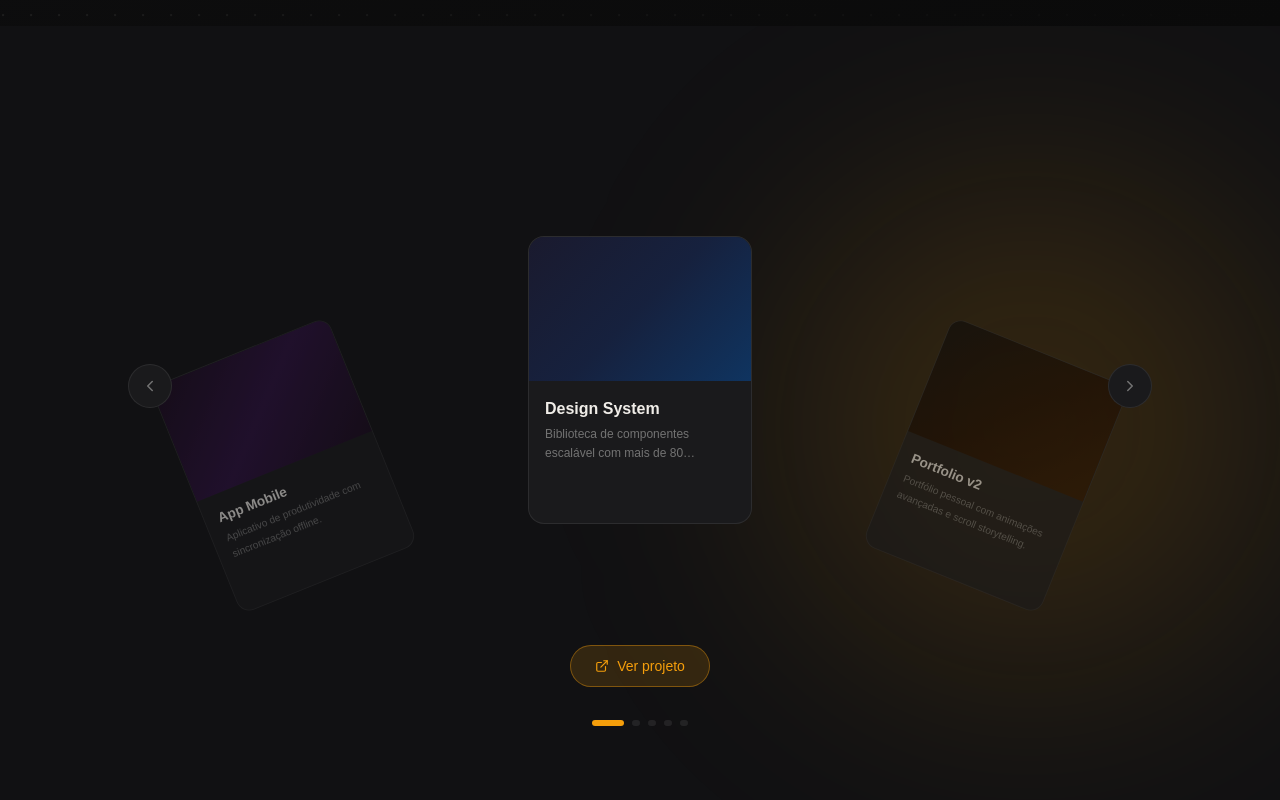
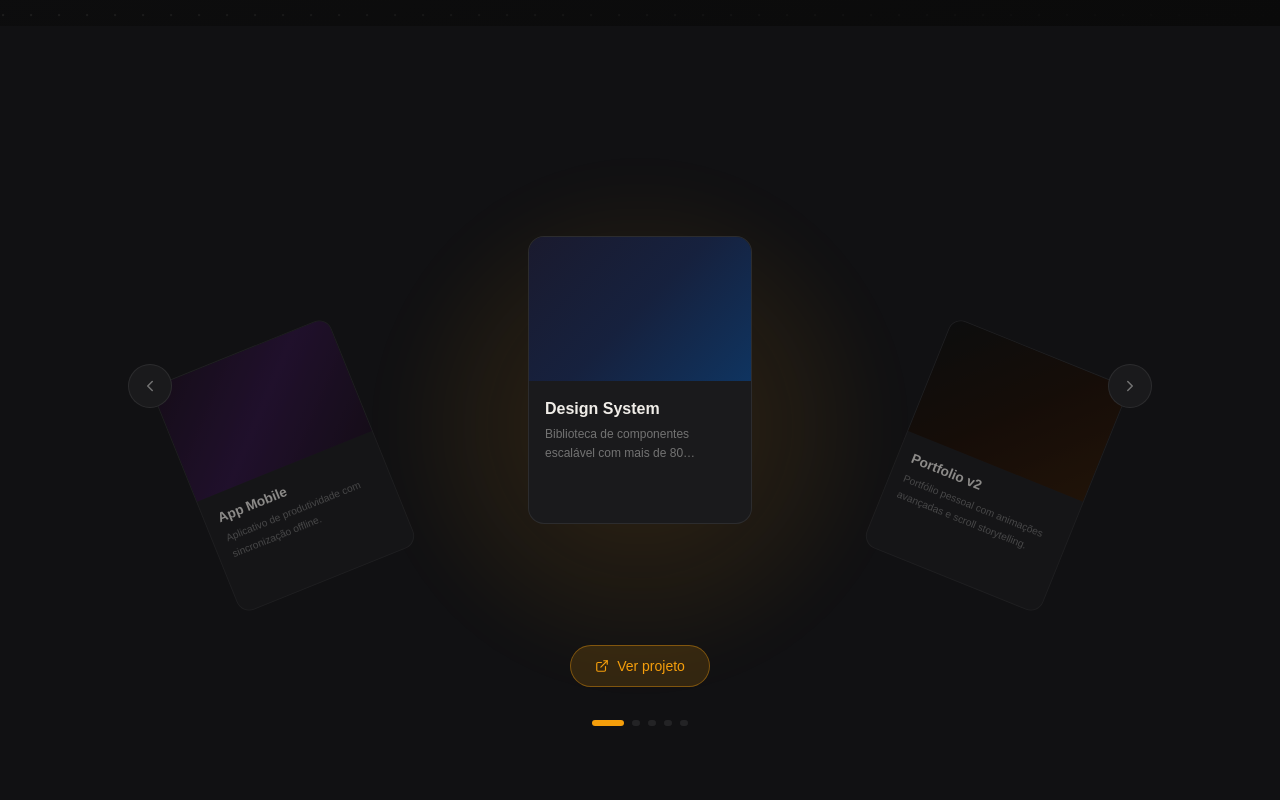
Before and after one commit to JoaoMaganin/jomag.com, a React (Vite) app: page / in a window 1280 px wide. Shown: the part 3100-3900 px from the top of the page. Built offline with nearby package versions, Linux system fonts and the light colour scheme; a web font is replaced by a local one.

Commit message:
refactor(Projects): projects ui updated

```diff
--- a/src/components/sections/Projects.tsx
+++ b/src/components/sections/Projects.tsx
@@ -42,9 +42,36 @@ function ProjectLinkButton({ href }: { href: string }) {
   );
 }
 
+// Título animado do projeto ativo
+function ProjectTitle({ title }: { title: string }) {
+  const ref = useRef<HTMLHeadingElement>(null);
+
+  useGSAP(() => {
+    gsap.fromTo(
+      ref.current,
+      { opacity: 0, y: 12, filter: "blur(6px)" },
+      { opacity: 1, y: 0, filter: "blur(0px)", duration: 0.5, ease: "power3.out" }
+    );
+  });
+
+  return (
+    <h3
+      ref={ref}
+      className="text-xl font-bold tracking-tight"
+      style={{
+        color: "var(--text-primary)",
+        opacity: 0,
+      }}
+    >
+      {title}
+    </h3>
+  );
+}
+
 export default function Projects() {
   const sectionRef = useRef<HTMLElement>(null);
   const carouselRef = useRef<HTMLDivElement>(null);
+  const spotlightRef = useRef<HTMLDivElement>(null);
   const [active, setActive] = useState(0);
   const [selected, setSelected] = useState<ProjectItem | null>(null);
   const isAnimating = useRef(false);
@@ -67,39 +94,34 @@ export default function Projects() {
     { scope: sectionRef }
   );
 
-  // Setas do teclado — ativo apenas quando a seção está visível
-  useEffect(() => {
-    const onKey = (e: KeyboardEvent) => {
-      if (!sectionRef.current) return;
-      const rect = sectionRef.current.getBoundingClientRect();
-      const isVisible = rect.top >= -rect.height / 2 && rect.top <= rect.height / 2;
-      if (!isVisible) return;
-      if (e.key === "ArrowRight") navigate(1);
-      if (e.key === "ArrowLeft") navigate(-1);
-    };
-    window.addEventListener("keydown", onKey);
-    return () => window.removeEventListener("keydown", onKey);
-  }, [active]);
-
-  // Leque: central em pé, laterais inclinados e mais baixos
   const getCardProps = (index: number, currentActive: number) => {
     let diff = index - currentActive;
     if (diff > total / 2) diff -= total;
     if (diff < -total / 2) diff += total;
 
-    if (diff === 0) {
-      return { x: 0, y: 0, scale: 1, rotateZ: 0, opacity: 1, zIndex: 10 };
-    }
-    if (diff === 1 || diff === -(total - 1)) {
-      // Direita: inclinado no sentido horário, desce
-      return { x: 310, y: 55, scale: 0.85, rotateZ: 22, opacity: 0.55, zIndex: 5 };
-    }
-    if (diff === -1 || diff === (total - 1)) {
-      // Esquerda: inclinado no sentido anti-horário, desce
-      return { x: -310, y: 55, scale: 0.85, rotateZ: -22, opacity: 0.55, zIndex: 5 };
-    }
-    // Fora de vista
+    if (diff === 0) return { x: 0, y: 0, scale: 1, rotateZ: 0, opacity: 1, zIndex: 10 };
+    if (diff === 1 || diff === -(total - 1)) return { x: 310, y: 55, scale: 0.85, rotateZ: 22, opacity: 0.55, zIndex: 5 };
+    if (diff === -1 || diff === (total - 1)) return { x: -310, y: 55, scale: 0.85, rotateZ: -22, opacity: 0.55, zIndex: 5 };
     return { x: diff > 0 ? 680 : -680, y: 100, scale: 0.65, rotateZ: diff > 0 ? 45 : -45, opacity: 0, zIndex: 1 };
+  };
+
+  // Anima spotlight para apagar e acender no centro
+  const animateSpotlight = (dir: 1 | -1) => {
+    const tl = gsap.timeline();
+    // Apaga
+    tl.to(spotlightRef.current, {
+      opacity: 0,
+      scale: 0.6,
+      duration: 0.25,
+      ease: "power2.in",
+    })
+    // Reacende no centro
+    .to(spotlightRef.current, {
+      opacity: 1,
+      scale: 1,
+      duration: 0.5,
+      ease: "power3.out",
+    });
   };
 
   const applyCardProps = (cards: NodeListOf<HTMLElement>, targetActive: number, animate: boolean) => {
@@ -124,6 +146,7 @@ export default function Projects() {
     const cards = carouselRef.current?.querySelectorAll<HTMLElement>(".proj-card");
     if (!cards) return;
     applyCardProps(cards, next, true);
+    animateSpotlight(dir);
     setActive(next);
   };
 
@@ -136,6 +159,20 @@ export default function Projects() {
     { scope: sectionRef, dependencies: [] }
   );
 
+  // Setas do teclado
+  useEffect(() => {
+    const onKey = (e: KeyboardEvent) => {
+      if (!sectionRef.current) return;
+      const rect = sectionRef.current.getBoundingClientRect();
+      const isVisible = rect.top >= -rect.height / 2 && rect.top <= rect.height / 2;
+      if (!isVisible) return;
+      if (e.key === "ArrowRight") navigate(1);
+      if (e.key === "ArrowLeft") navigate(-1);
+    };
+    window.addEventListener("keydown", onKey);
+    return () => window.removeEventListener("keydown", onKey);
+  }, [active]);
+
   return (
     <>
       <section
@@ -144,10 +181,21 @@ export default function Projects() {
         className="section relative flex flex-col items-center justify-center overflow-hidden transition-colors duration-300"
         style={{ backgroundColor: "var(--bg-secondary)" }}
       >
-        {/* Brilho */}
+        {/* ── Spotlight: holofote de frente — glow radial centralizado ── */}
         <div
-          className="pointer-events-none absolute right-0 top-1/2 h-[500px] w-[500px] -translate-y-1/2 rounded-full blur-[120px]"
-          style={{ backgroundColor: "var(--accent-glow)" }}
+          ref={spotlightRef}
+          className="pointer-events-none absolute z-0"
+          style={{
+            top: "50%",
+            left: "50%",
+            transform: "translate(-50%, -50%)",
+            width: "520px",
+            height: "520px",
+            borderRadius: "50%",
+            background: "radial-gradient(circle, var(--accent-glow) 0%, transparent 70%)",
+            filter: "blur(20px)",
+            opacity: 1,
+          }}
         />
 
         <div className="relative z-10 flex w-full flex-col items-center gap-8 px-6">
@@ -164,21 +212,15 @@ export default function Projects() {
 
           {/* Carrossel */}
           <div className="relative flex w-full max-w-5xl items-start justify-center">
-
-            {/* Botão anterior */}
             <button
               onClick={() => navigate(-1)}
               className="absolute left-0 top-1/3 z-20 flex h-11 w-11 items-center justify-center rounded-full border transition-all duration-200 hover:scale-110"
-              style={{ borderColor: "var(--border)", backgroundColor: "var(--bg-card)", color: "var(--text-muted)", cursor: "pointer" }}
+              style={{ borderColor: "var(--border)", backgroundColor: "var(--bg-card)", color: "var(--text-muted)" }}
             >
               <ChevronLeft size={18} />
             </button>
 
-            {/* Stage */}
-            <div
-              ref={carouselRef}
-              className="relative h-96 w-full"
-            >
+            <div ref={carouselRef} className="relative h-96 w-full">
               {t.items.map((item, i) => (
                 <div
                   key={i}
@@ -191,10 +233,7 @@ export default function Projects() {
                   }}
                   onClick={() => active === i && setSelected(item)}
                 >
-                  {/* Imagem */}
                   <div className="h-36 w-full" style={{ background: item.image }} />
-
-                  {/* Info */}
                   <div className="p-4">
                     <h3 className="mb-1 text-base font-semibold" style={{ color: "var(--text-primary)" }}>
                       {item.title}
@@ -204,7 +243,6 @@ export default function Projects() {
                     </p>
                   </div>
 
-                  {/* Overlay hover no central */}
                   {active === i && (
                     <div
                       className="absolute inset-0 flex items-center justify-center opacity-0 transition-opacity duration-200 hover:opacity-100 rounded-2xl"
@@ -219,17 +257,16 @@ export default function Projects() {
               ))}
             </div>
 
-            {/* Botão próximo */}
             <button
               onClick={() => navigate(1)}
               className="absolute right-0 top-1/3 z-20 flex h-11 w-11 items-center justify-center rounded-full border transition-all duration-200 hover:scale-110"
-              style={{ borderColor: "var(--border)", backgroundColor: "var(--bg-card)", color: "var(--text-muted)", cursor: "pointer" }}
+              style={{ borderColor: "var(--border)", backgroundColor: "var(--bg-card)", color: "var(--text-muted)" }}
             >
               <ChevronRight size={18} />
             </button>
           </div>
 
-          {/* Botão de link — animado ao trocar de projeto */}
+          {/* Botão link */}
           <div className="flex items-center justify-center" style={{ minHeight: "2.75rem", marginTop: "-0.5rem" }}>
             {t.items[active].link && (
               <ProjectLinkButton key={active} href={t.items[active].link!} />
```
